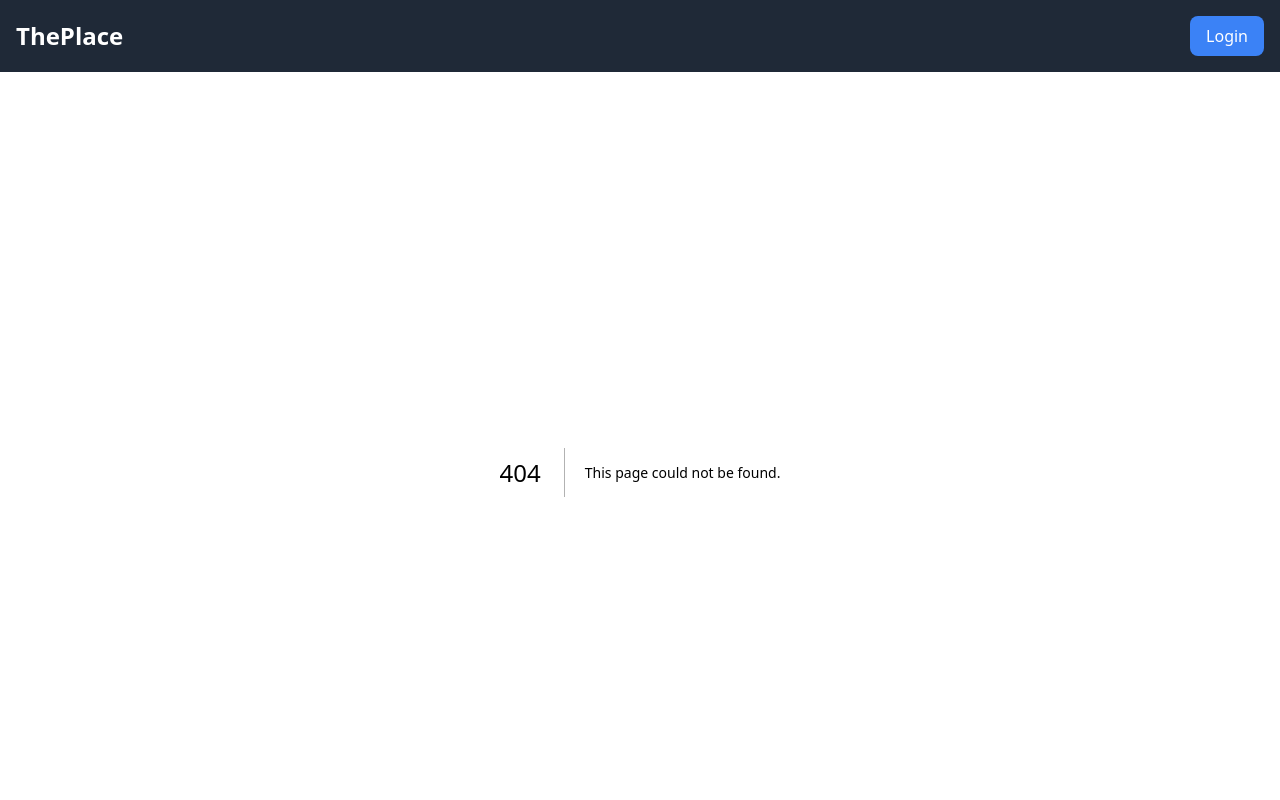
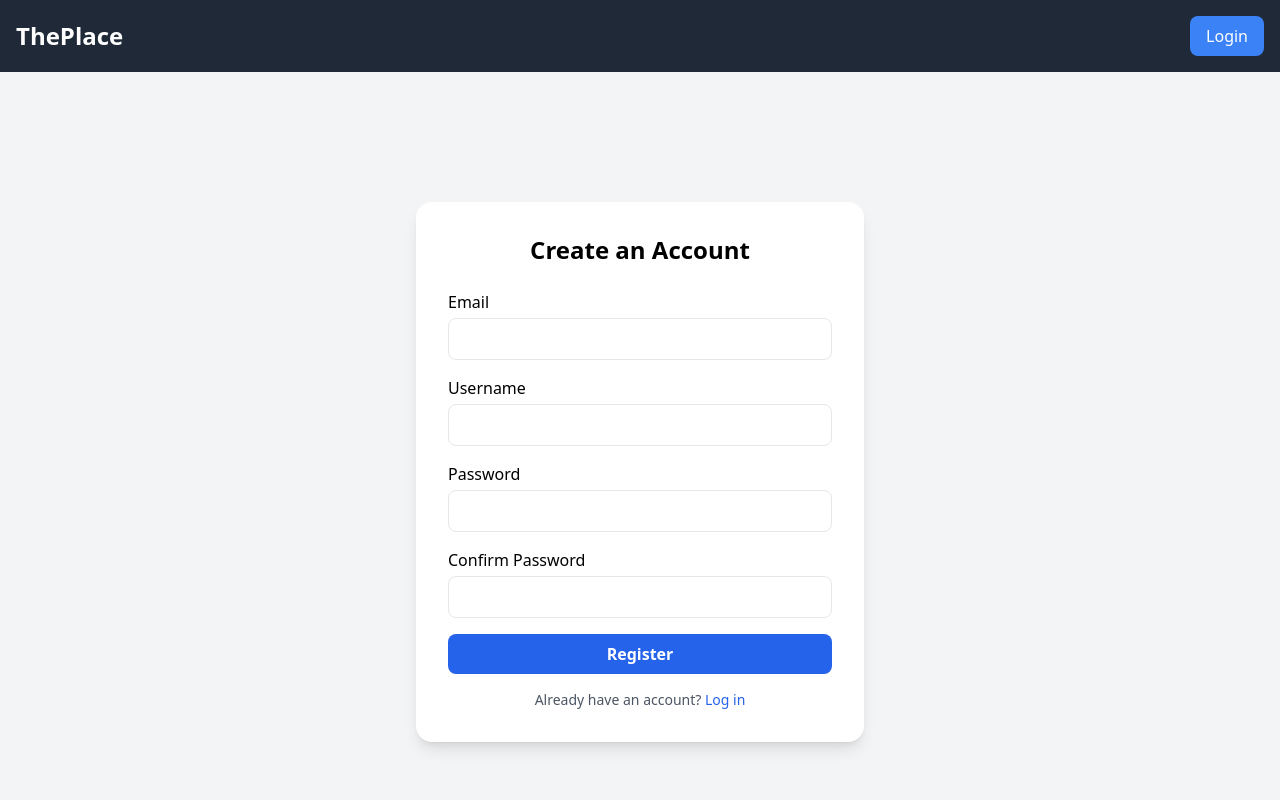
Before and after one commit to IRekik/the-place, a Next.js app in the folder front-end/: page /register in a window 1280 px wide. Before the commit this address had no page. Shown: the top 800 px of the page. Built offline with nearby package versions, Linux system fonts and the light colour scheme.

Commit message:
[FE] Add register page

```diff
--- /dev/null
+++ b/front-end/app/register/page.tsx
@@ -0,0 +1,125 @@
+"use client";
+
+import { useState } from "react";
+import Link from "next/link";
+import { useRouter } from "next/navigation";
+
+export default function RegisterPage() {
+  const router = useRouter();
+  const [email, setEmail] = useState("");
+  const [username, setUsername] = useState("");
+  const [password, setPassword] = useState("");
+  const [confirmPassword, setConfirmPassword] = useState("");
+  const [error, setError] = useState("");
+  const [loading, setLoading] = useState(false);
+
+  const handleRegister = async (e: React.FormEvent) => {
+    e.preventDefault();
+    setError("");
+
+    if (password !== confirmPassword) {
+      setError("Passwords do not match");
+      return;
+    }
+
+    setLoading(true);
+
+    try {
+      const base = (await import("../../utils/environmentVariables/serverUrl")).default || "";
+
+      const res = await fetch(`${base}/api/auth/register`, {
+        method: "POST",
+        headers: { "Content-Type": "application/json" },
+        body: JSON.stringify({ username, email, password }),
+      });
+
+      if (res.ok) {
+        router.push("/login");
+        return;
+      }
+
+      if (res.status === 400) {
+        const body = await res.json();
+        setError(body?.error || "Invalid request");
+      } else if (res.status === 401) {
+        setError("Unauthorized. Registration may be restricted.");
+      } else {
+        setError("Registration failed. Try again.");
+      }
+    } catch (err) {
+      console.error(err);
+      setError("Registration failed. Try again.");
+    } finally {
+      setLoading(false);
+    }
+  };
+
+  return (
+    <div className="min-h-screen flex items-center justify-center bg-gray-100 p-6">
+      <div className="bg-white shadow-lg rounded-2xl p-8 w-full max-w-md">
+        <h2 className="text-2xl font-bold mb-6 text-center">Create an Account</h2>
+
+        {error && (
+          <p className="text-red-500 text-sm mb-4 text-center">{error}</p>
+        )}
+
+        <form onSubmit={handleRegister} className="space-y-4">
+          <div>
+            <label className="block mb-1 font-medium">Email</label>
+            <input
+              type="email"
+              value={email}
+              onChange={(e) => setEmail(e.target.value)}
+              required
+              className="w-full p-2 border rounded-lg"
+            />
+          </div>
+          <div>
+            <label className="block mb-1 font-medium">Username</label>
+            <input
+              type="text"
+              value={username}
+              onChange={(e) => setUsername(e.target.value)}
+              required
+              className="w-full p-2 border rounded-lg"
+            />
+          </div>
+          <div>
+            <label className="block mb-1 font-medium">Password</label>
+            <input
+              type="password"
+              value={password}
+              onChange={(e) => setPassword(e.target.value)}
+              required
+              className="w-full p-2 border rounded-lg"
+            />
+          </div>
+          <div>
+            <label className="block mb-1 font-medium">Confirm Password</label>
+            <input
+              type="password"
+              value={confirmPassword}
+              onChange={(e) => setConfirmPassword(e.target.value)}
+              required
+              className="w-full p-2 border rounded-lg"
+            />
+          </div>
+          <button
+            type="submit"
+            disabled={loading}
+            className="w-full bg-blue-600 hover:bg-blue-700 text-white py-2 rounded-lg font-semibold transition"
+          >
+            {loading ? "Creating Account..." : "Register"}
+          </button>
+        </form>
+
+        <p className="text-center text-sm text-gray-600 mt-4">
+          Already have an account?{" "}
+          <Link href="/login" className="text-blue-600 hover:underline">
+            Log in
+          </Link>
+        </p>
+      </div>
+    </div>
+  );
+}
```
